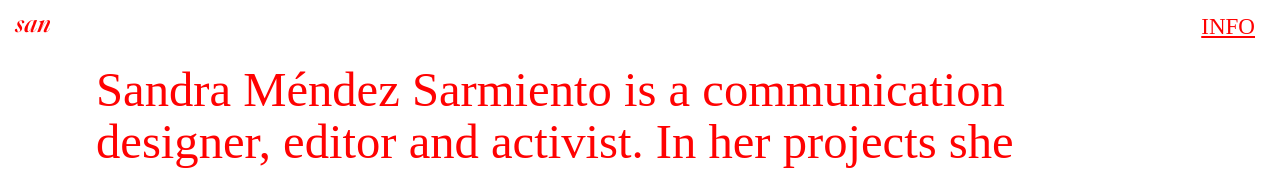
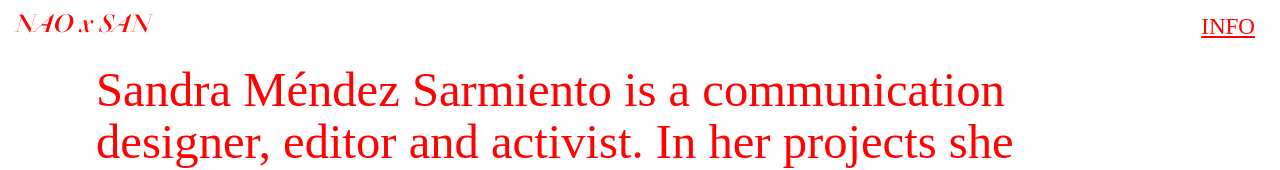
Before and after one commit to San-ms/nao-2020, a plain HTML site: page index.html in a window 1280 px wide. Shown: the top 170 px of the page. Drawn offline with nearby package versions, Linux system fonts and the light colour scheme; a web font is replaced by a local one.

Commit message:
Update index.html

```diff
--- a/index.html
+++ b/index.html
@@ -27,7 +27,7 @@
     <div class="row">
 
       <a class="logo" href="index.html">
-        san
+        NAO x SAN
       </a>
 
       <a class="menu-b" href="#">
```
